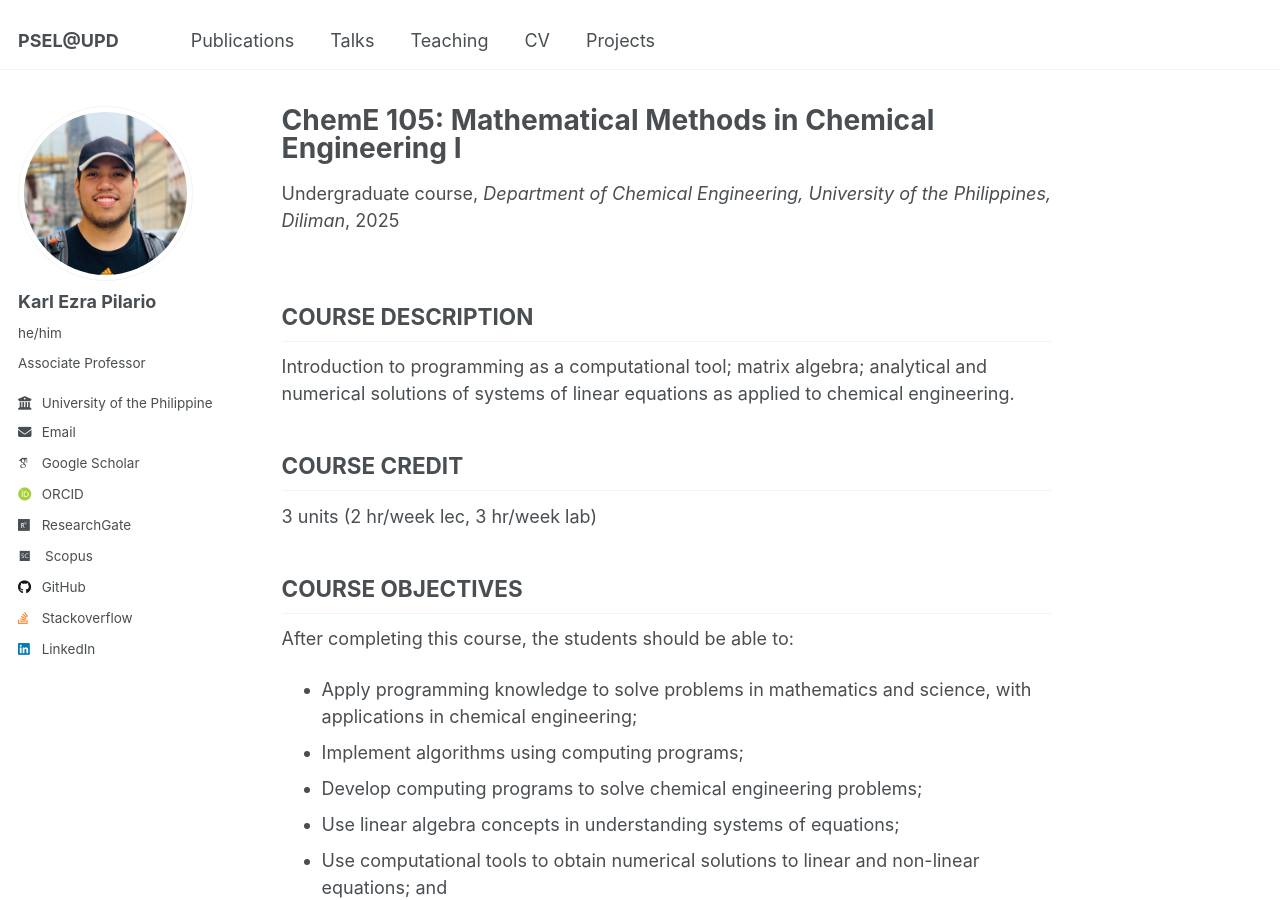
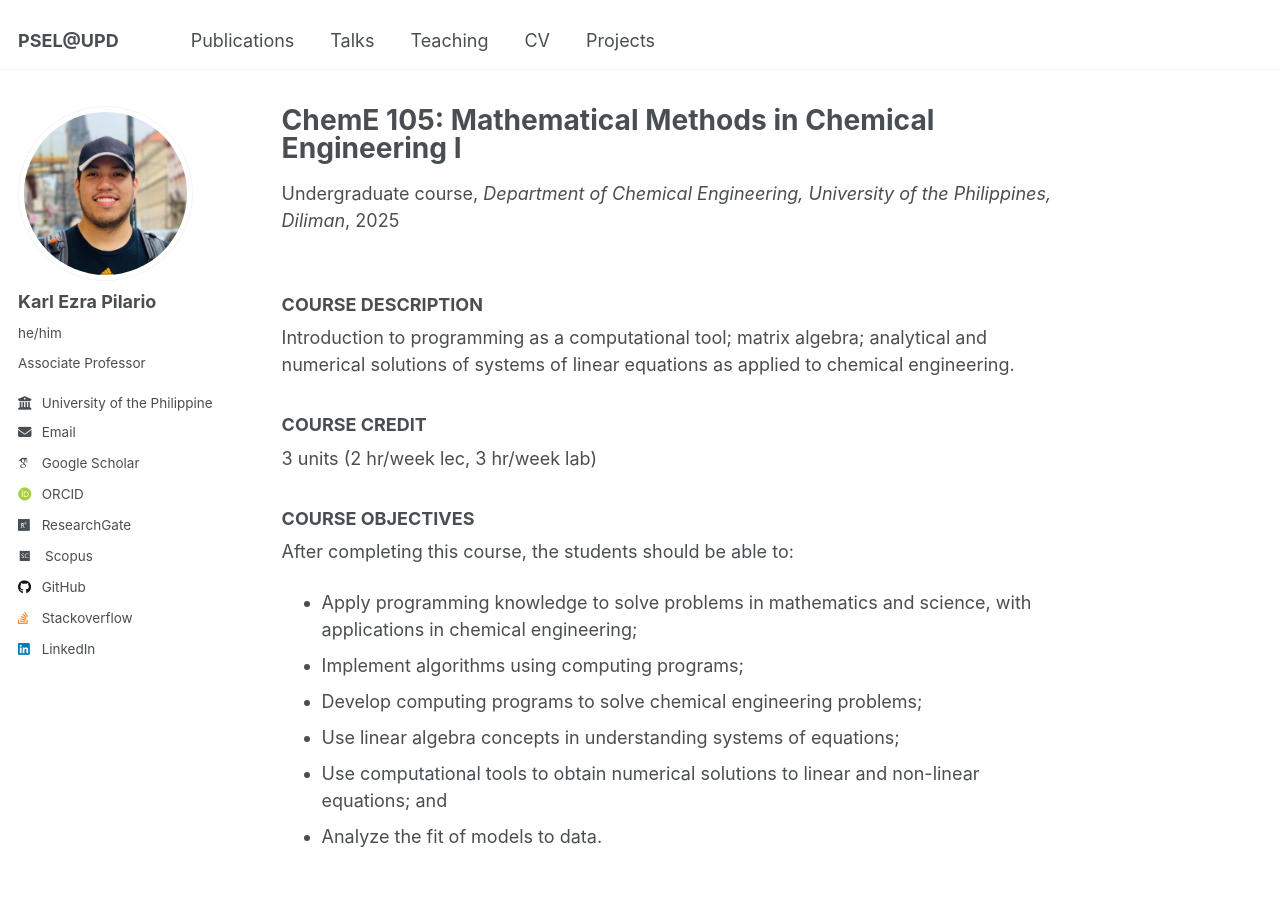
Before and after one commit to kspilario/kspilario.github.io, a Jekyll site: the page built from _teaching/cheme105.md, in a window 1280 px wide and 900 px high. Built offline with Jekyll 4.4.1, drawn with Linux system fonts in a browser that asks for light colours; some web fonts are replaced.

```diff
--- a/_teaching/cheme105.md
+++ b/_teaching/cheme105.md
@@ -7,13 +7,13 @@ venue: "Department of Chemical Engineering, University of the Philippines, Dilim
 location: "Quezon City, Philippines"
 ---
 
-## COURSE DESCRIPTION
+### COURSE DESCRIPTION
 Introduction to programming as a computational tool; matrix algebra; analytical and numerical solutions of systems of linear equations as applied to chemical engineering.
 
-## COURSE CREDIT
+### COURSE CREDIT
 3 units (2 hr/week lec, 3 hr/week lab)
 
-## COURSE OBJECTIVES
+### COURSE OBJECTIVES
 After completing this course, the students should be able to:
 * Apply programming knowledge to solve problems in mathematics and science, with applications in chemical engineering;
 * Implement algorithms using computing programs;
```
